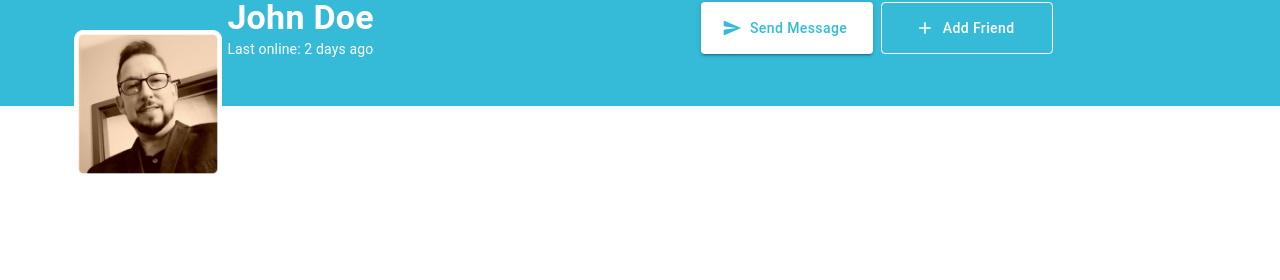
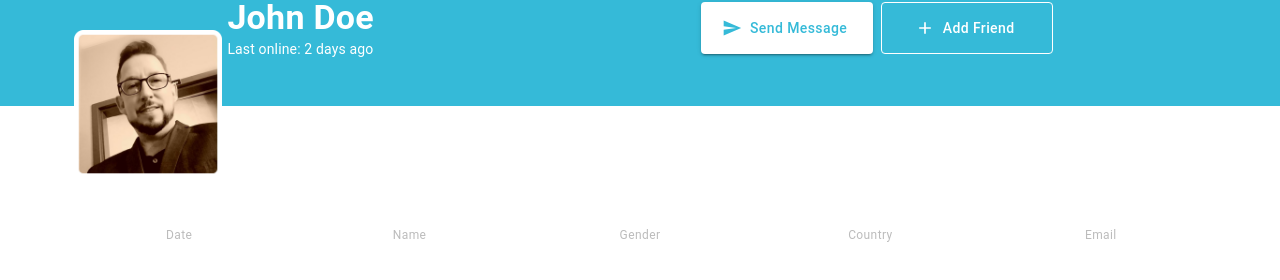
Before and after one commit to DevLukeHere/nextjs-list-users, a Next.js app: page / in a window 1280 px wide. Shown: the part 138-418 px from the top of the page. Built offline with nearby package versions, Linux system fonts and the light colour scheme.

Commit message:
feat: create & import table titles

```diff
--- /dev/null
+++ b/app/components/TableTitles.tsx
@@ -0,0 +1,38 @@
+"use client";
+
+import Image from "next/image";
+import Container from "@mui/material/Container";
+import Typography from "@mui/material/Typography";
+import Box from "@mui/material/Box";
+
+export default function TableTitles() {
+  return (
+    <section>
+      <Box sx={{ width: "100%", height: "7.5rem" }}></Box>
+      <Box
+        sx={{
+          display: "grid",
+          gridTemplateColumns: "1fr 1fr 1fr 1fr 1fr",
+          justifyItems: "center",
+        }}
+      >
+        <Typography variant="caption" sx={{ color: "#bcbcbc" }}>
+          Date
+        </Typography>
+        <Typography variant="caption" sx={{ color: "#bcbcbc" }}>
+          Name
+        </Typography>
+        <Typography variant="caption" sx={{ color: "#bcbcbc" }}>
+          Gender
+        </Typography>
+        <Typography variant="caption" sx={{ color: "#bcbcbc" }}>
+          Country
+        </Typography>
+        <Typography variant="caption" sx={{ color: "#bcbcbc" }}>
+          Email
+        </Typography>
+      </Box>
+      <Box sx={{ width: "100%", height: "1rem" }}></Box>
+    </section>
+  );
+}
--- a/app/page.tsx
+++ b/app/page.tsx
@@ -1,12 +1,17 @@
-"use client"
+"use client";
 
-import styles from './page.module.css'
-import ProfileHeader from './components/ProfileHeader'
+import styles from "./page.module.css";
+import ProfileHeader from "./components/ProfileHeader";
+import { Container } from "@mui/material";
+import TableTitles from "./components/TableTitles";
 
 export default function Home() {
   return (
     <main>
       <ProfileHeader />
+      <Container>
+        <TableTitles />
+      </Container>
     </main>
-  )
+  );
 }
```
